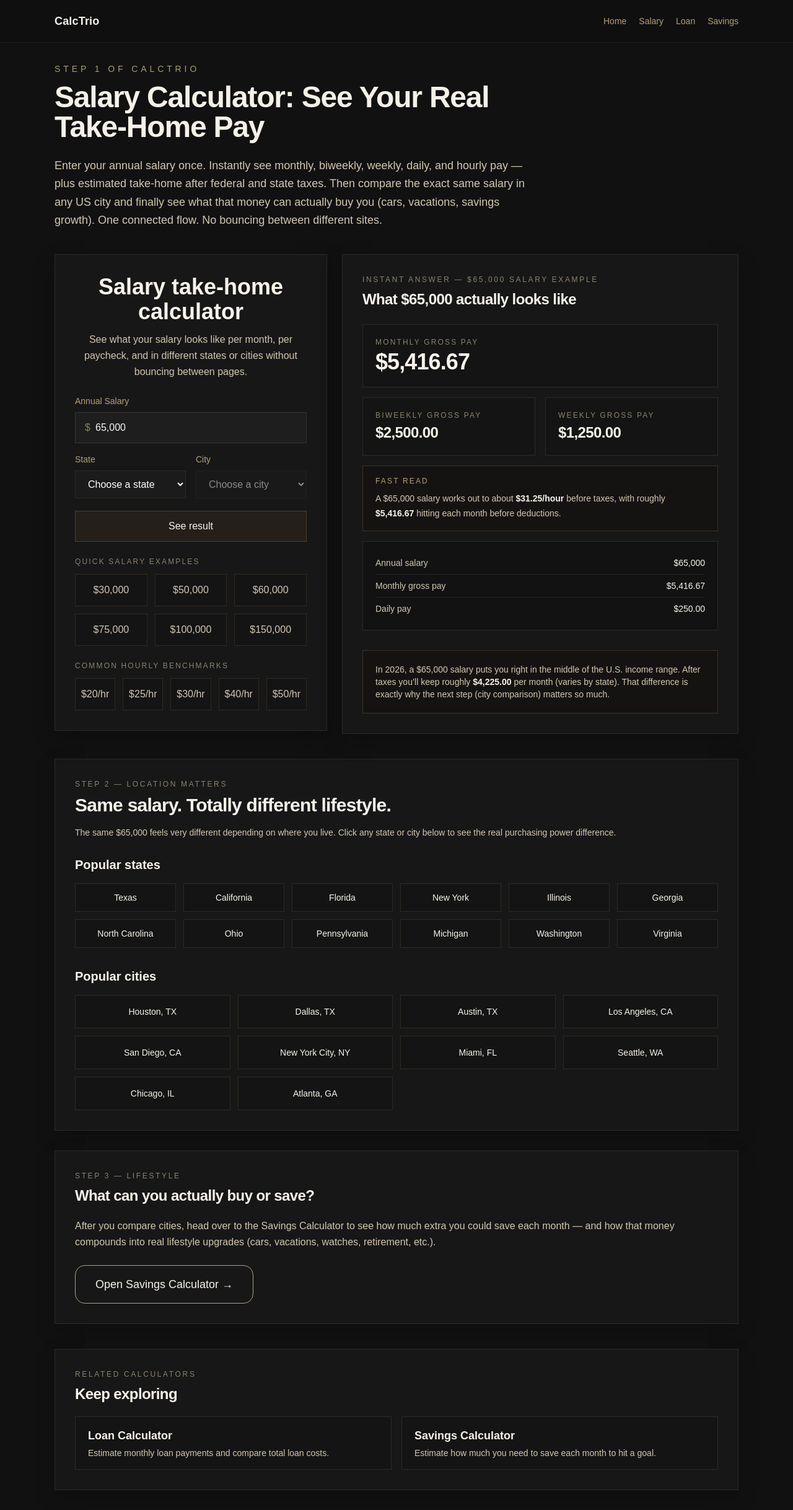
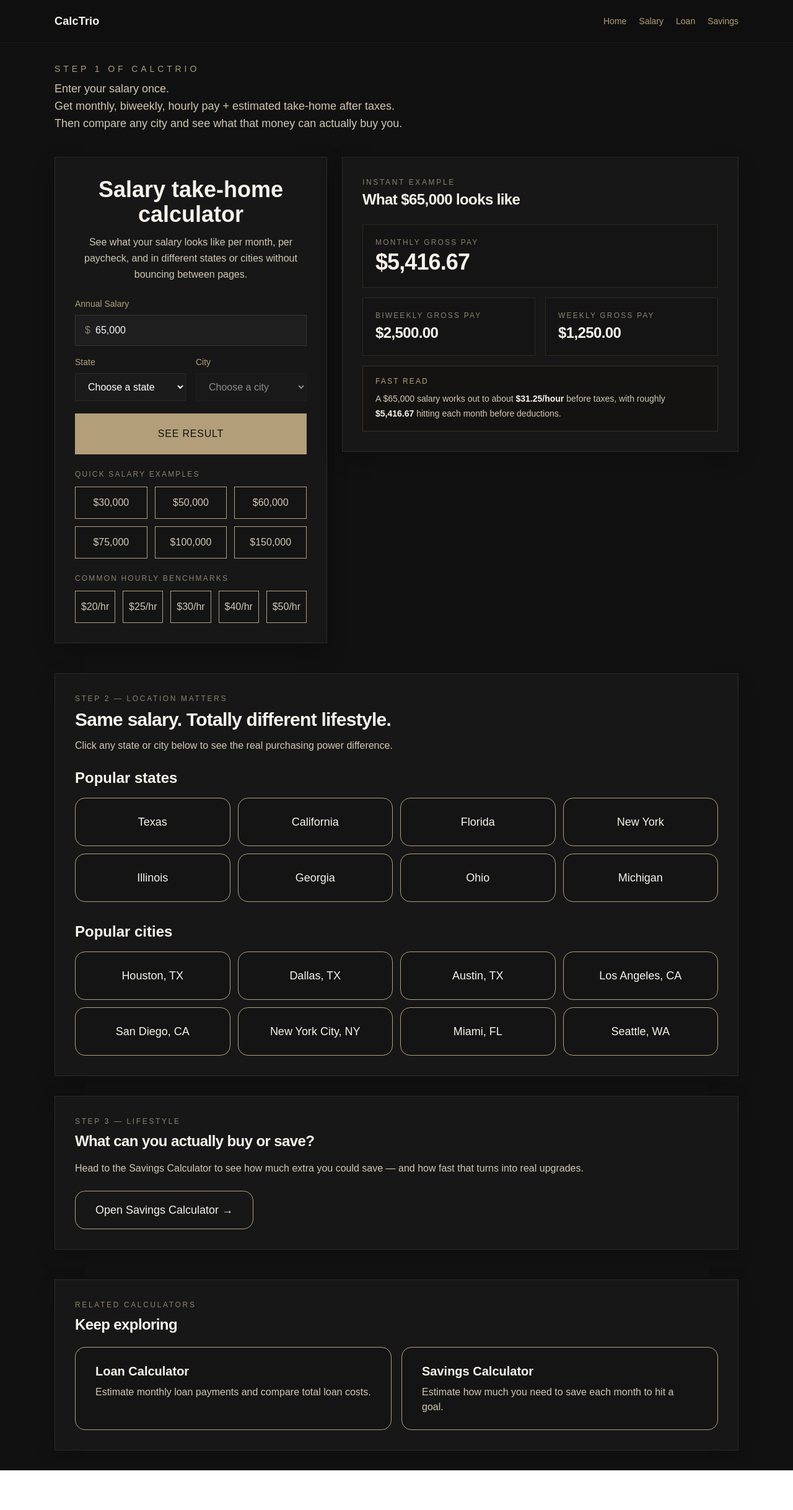
Before and after one commit to mrmagik03/calctrio, a Next.js app: page /salary in a window 1280 px wide. Shown: the whole page at 62% size. After the commit the page ends 2372 px from the top, so only its background shows below. Built offline with nearby package versions, Linux system fonts and the light colour scheme.

Commit message:
salary tweaks

```diff
--- a/app/page.tsx
+++ b/app/page.tsx
@@ -3,53 +3,53 @@ import type { Metadata } from "next";
 import SiteFooter from "./components/SiteFooter";
 
 export const metadata: Metadata = {
-  title: "Salary Calculator: See What Your Pay Is Worth in Any City + What You Can Actually Buy",
+  title: "Financial Calculators for Salary, Loans & Savings",
   description:
-    "Enter your salary → instantly compare take-home pay across US cities → see what cars, vacations, or savings that difference actually buys you. One connected trio of tools.",
+    "Use CalcTrio's free online calculators to estimate salary conversions, loan payments, and savings goals.",
   alternates: {
     canonical: "/",
   },
   openGraph: {
-    title: "Salary Calculator: See What Your Pay Is Worth in Any City + What You Can Actually Buy",
+    title: "Financial Calculators for Salary, Loans & Savings",
     description:
-      "Enter your salary → instantly compare take-home pay across US cities → see what cars, vacations, or savings that difference actually buys you.",
+      "Use CalcTrio's free online calculators to estimate salary conversions, loan payments, and savings goals.",
     url: "https://calctrio.com",
     siteName: "CalcTrio",
     type: "website",
   },
   twitter: {
-    card: "summary_large_image",
-    title: "Salary Calculator: See What Your Pay Is Worth in Any City + What You Can Actually Buy",
+    card: "summary",
+    title: "Financial Calculators for Salary, Loans & Savings",
     description:
-      "Enter your salary → instantly compare take-home pay across US cities → see what cars, vacations, or savings that difference actually buys you.",
+      "Use CalcTrio's free online calculators to estimate salary conversions, loan payments, and savings goals.",
   },
 };
 
 const trioCards = [
   {
     href: "/salary",
-    kicker: "Step 1 — Income",
-    title: "Salary Breakdown",
+    kicker: "Income",
+    title: "Salary Calculator",
     description:
-      "Turn your annual salary into monthly, biweekly, and hourly pay. See exact take-home after taxes.",
+      "Convert annual pay into monthly, biweekly, weekly, hourly, and daily numbers.",
     className:
       "border-[#2f2a22] bg-[linear-gradient(180deg,rgba(28,25,21,0.74),rgba(18,16,14,0.92)),url('https://images.unsplash.com/photo-1454165804606-c3d57bc86b40?auto=format&fit=crop&w=1200&q=80')] bg-cover bg-center hover:border-[#a89a7a]",
   },
   {
-    href: "/salary",
-    kicker: "Step 2 — Location",
-    title: "City Cost Comparison",
+    href: "/loan",
+    kicker: "Loans",
+    title: "Loan Calculator",
     description:
-      "Same salary, different city. See how far your money actually goes in Houston vs. NYC vs. Austin.",
+      "Start broad or head straight into car, boat, and RV loan calculations.",
     className:
       "border-[#3c3328] bg-[linear-gradient(180deg,rgba(34,30,24,0.74),rgba(20,18,15,0.92)),url('https://images.unsplash.com/photo-1500530855697-b586d89ba3ee?auto=format&fit=crop&w=1200&q=80')] bg-cover bg-center hover:border-[#b79a6a]",
   },
   {
     href: "/savings",
-    kicker: "Step 3 — Lifestyle",
-    title: "What Can You Actually Buy?",
+    kicker: "Goals",
+    title: "Savings Calculator",
     description:
-      "Take the difference and instantly see what car, vacation, watch, or future savings that money buys.",
+      "Estimate how much you need to save each month to reach a target on time.",
     className:
       "border-[#2f2a22] bg-[linear-gradient(180deg,rgba(28,25,21,0.74),rgba(18,16,14,0.92)),url('https://images.unsplash.com/photo-1579621970563-ebec7560ff3e?auto=format&fit=crop&w=1200&q=80')] bg-cover bg-center hover:border-[#a89a7a]",
   },
@@ -62,7 +62,7 @@ export default function Home() {
     name: "CalcTrio",
     url: "https://calctrio.com",
     description:
-      "Connected salary, cost-of-living, and lifestyle calculators. See what your pay is really worth and what it can buy.",
+      "Free online financial calculators for salary, loans, and savings planning.",
     applicationCategory: "FinanceApplication",
     operatingSystem: "All",
   };
@@ -79,24 +79,26 @@ export default function Home() {
           <div className="mx-auto w-full max-w-5xl rounded-[28px] border border-[#2a2a2a] bg-[#171717] px-8 py-14 shadow-[0_20px_80px_rgba(0,0,0,0.45)]">
             <div className="mx-auto max-w-3xl text-center">
               <p className="mb-4 text-sm uppercase tracking-[0.35em] text-[#a89a7a]">
-                The Connected Trio
+                Financial Tools
               </p>
 
-              <h1 className="mb-6 text-5xl font-bold tracking-tight text-[#f5f1e8]">
-                Your Salary.<br />Your City.<br />Your Lifestyle.
+              <h1 className="mb-4 text-5xl font-bold tracking-tight text-[#f5f1e8]">
+                CalcTrio
               </h1>
 
-              <p className="mx-auto mb-10 max-w-2xl text-xl leading-8 text-[#c8c2b5]">
-                Enter your salary once.<br />
-                See what it’s really worth after taxes and cost of living.<br />
-                Then instantly see what car, vacation, or savings that extra money buys you.
+              <p className="mx-auto mb-3 max-w-2xl text-lg text-[#c8c2b5]">
+                Three tools for salary analysis, loan planning, and savings goals.
+              </p>
+
+              <p className="mx-auto mb-10 max-w-2xl text-base leading-7 text-[#a99f90]">
+                Start with the area that matches the decision you are making right now, then move naturally into related tools without bouncing across different sites.
               </p>
             </div>
 
             <div className="grid gap-4 md:grid-cols-3">
               {trioCards.map((card) => (
                 <Link
-                  key={card.href}
+                  key={card.title}
                   href={card.href}
                   className={`rounded-3xl border px-6 py-6 text-left transition ${card.className}`}
                 >
--- a/app/salary/SalaryCalculatorClient.tsx
+++ b/app/salary/SalaryCalculatorClient.tsx
@@ -15,40 +15,40 @@ const STATE_ABBR: Record<string, string> = {
 export default function SalaryCalculatorClient() {
   const preview = getSalaryBreakdown(65000);
 
+  const shortStates = featuredStates
+    .filter(state => !["North Carolina", "Pennsylvania"].includes(state.name))
+    .slice(0, 8);
+
+  const topCities = featuredCities.slice(0, 8);
+
   return (
     <main className="min-h-screen bg-[#111111] text-[#f7f3eb]">
       <SiteHeader />
 
       <div className="mx-auto w-full max-w-6xl px-6 py-8">
-        {/* Strong intro that sells the full trio concept */}
-        <div className="mb-10 max-w-3xl">
-          <p className="mb-3 text-sm uppercase tracking-[0.35em] text-[#a89a7a]">Step 1 of CalcTrio</p>
-          <h1 className="text-4xl font-bold tracking-tight text-[#f5f1e8] md:text-5xl">
-            Salary Calculator: See Your Real Take-Home Pay
-          </h1>
-          <p className="mt-6 text-lg leading-relaxed text-[#d2c7b2]">
-            Enter your annual salary once. Instantly see monthly, biweekly, weekly, daily, and hourly pay — plus estimated take-home after federal and state taxes.
-            Then compare the exact same salary in any US city and finally see what that money can actually buy you (cars, vacations, savings growth).
-            One connected flow. No bouncing between different sites.
+        {/* Step 1 blurb */}
+        <div className="mb-10 max-w-2xl">
+          <p className="mb-2 text-sm uppercase tracking-[0.35em] text-[#a89a7a]">Step 1 of CalcTrio</p>
+          <p className="text-lg text-[#d2c7b2]">
+            Enter your salary once.<br />
+            Get monthly, biweekly, hourly pay + estimated take-home after taxes.<br />
+            Then compare any city and see what that money can actually buy you.
           </p>
         </div>
 
         <div className="grid items-start gap-6 lg:grid-cols-[minmax(0,440px)_minmax(0,1fr)]">
-          {/* Your original calculator panel — completely untouched */}
           <SalaryCalculatorPanel
             initialAmount={65000}
             title="Salary take-home calculator"
             description="See what your salary looks like per month, per paycheck, and in different states or cities without bouncing between pages."
           />
 
-          {/* Upgraded preview section */}
           <section className="border border-[#2a2a2a] bg-[#171717] px-8 py-8 shadow-[0_12px_32px_rgba(0,0,0,0.24)]">
             <div className="mb-6">
-              <p className="mb-2 text-xs uppercase tracking-[0.22em] text-[#8b826f]">Instant answer — $65,000 salary example</p>
-              <h2 className="text-2xl font-semibold tracking-tight text-[#f7f3eb]">What $65,000 actually looks like</h2>
+              <p className="mb-1 text-xs uppercase tracking-[0.22em] text-[#8b826f]">Instant example</p>
+              <h2 className="text-2xl font-semibold tracking-tight text-[#f7f3eb]">What $65,000 looks like</h2>
             </div>
 
-            {/* Your original preview cards — kept 100% the same */}
             <div className="space-y-4">
               <div className="border border-[#2f2a22] bg-[#141414] px-5 py-5">
                 <p className="mb-1 text-xs uppercase tracking-[0.18em] text-[#8b826f]">Monthly gross pay</p>
@@ -72,43 +72,28 @@ export default function SalaryCalculatorClient() {
                   A {formatCurrency(65000, 0)} salary works out to about <span className="font-semibold text-[#f7f3eb]">{formatCurrency(preview.hourlyGross)}/hour</span> before taxes, with roughly <span className="font-semibold text-[#f7f3eb]">{formatCurrency(preview.monthlyGross)}</span> hitting each month before deductions.
                 </p>
               </div>
-
-              <div className="border border-[#2a2a2a] bg-[#121212] px-5 py-4 text-sm text-[#d2c7b2]">
-                <div className="flex items-center justify-between py-2"><span>Annual salary</span><span className="font-medium text-[#f7f3eb]">{formatCurrency(65000, 0)}</span></div>
-                <div className="flex items-center justify-between border-t border-[#232323] py-2"><span>Monthly gross pay</span><span className="font-medium text-[#f7f3eb]">{formatCurrency(preview.monthlyGross)}</span></div>
-                <div className="flex items-center justify-between border-t border-[#232323] py-2"><span>Daily pay</span><span className="font-medium text-[#f7f3eb]">{formatCurrency(preview.dailyGross)}</span></div>
-              </div>
-            </div>
-
-            {/* New helpful context box */}
-            <div className="mt-8 border border-[#3a3128] bg-[#151311] p-5 text-sm">
-              <p className="text-[#d2c7b2]">
-                In 2026, a $65,000 salary puts you right in the middle of the U.S. income range.
-                After taxes you’ll keep roughly <span className="font-semibold text-[#f7f3eb]">{formatCurrency(Math.round(preview.monthlyGross * 0.78))}</span> per month (varies by state).
-                That difference is exactly why the next step (city comparison) matters so much.
-              </p>
             </div>
           </section>
         </div>
 
-        {/* Upgraded comparison section */}
-        <section className="mt-10 border border-[#2a2a2a] bg-[#171717] px-8 py-8 shadow-[0_12px_32px_rgba(0,0,0,0.18)]">
+        {/* Step 2 — button-style links */}
+        <section className="mt-12 border border-[#2a2a2a] bg-[#171717] px-8 py-8 shadow-[0_12px_32px_rgba(0,0,0,0.18)]">
           <div className="mb-6">
             <p className="mb-2 text-xs uppercase tracking-[0.22em] text-[#8b826f]">Step 2 — Location matters</p>
             <h2 className="text-3xl font-semibold tracking-tight text-[#f7f3eb]">Same salary. Totally different lifestyle.</h2>
-            <p className="mt-3 text-sm leading-7 text-[#d2c7b2]">
-              The same $65,000 feels very different depending on where you live. Click any state or city below to see the real purchasing power difference.
+            <p className="mt-3 text-base text-[#d2c7b2]">
+              Click any state or city below to see the real purchasing power difference.
             </p>
           </div>
 
           <div className="mb-8">
-            <h3 className="text-xl font-semibold text-[#f7f3eb]">Popular states</h3>
-            <div className="mt-4 grid grid-cols-2 gap-3 md:grid-cols-4 lg:grid-cols-6">
-              {featuredStates.map((state) => (
+            <h3 className="mb-4 text-2xl font-semibold text-[#f7f3eb]">Popular states</h3>
+            <div className="grid grid-cols-2 gap-3 md:grid-cols-4">
+              {shortStates.map((state) => (
                 <Link
                   key={state.slug}
                   href={`/salary/65000/${state.slug}`}
-                  className="border border-[#2f2a22] bg-[#141414] px-3 py-3 text-center text-sm text-[#d2c7b2] transition-colors hover:border-[#b29f7a] hover:text-[#f7f3eb]"
+                  className="border border-[#b29f7a] bg-[#141414] px-8 py-6 text-center text-lg font-medium text-[#f7f3eb] rounded-2xl transition-all hover:bg-[#b29f7a] hover:text-[#111111]"
                 >
                   {state.name}
                 </Link>
@@ -117,13 +102,13 @@ export default function SalaryCalculatorClient() {
           </div>
 
           <div>
-            <h3 className="text-xl font-semibold text-[#f7f3eb]">Popular cities</h3>
-            <div className="mt-4 grid gap-3 md:grid-cols-2 lg:grid-cols-4">
-              {featuredCities.map((city) => (
+            <h3 className="mb-4 text-2xl font-semibold text-[#f7f3eb]">Popular cities</h3>
+            <div className="grid grid-cols-2 gap-3 md:grid-cols-4">
+              {topCities.map((city) => (
                 <Link
                   key={`${city.stateSlug}-${city.slug}`}
                   href={`/salary/65000/${city.stateSlug}/${city.slug}`}
-                  className="border border-[#2f2a22] bg-[#141414] px-4 py-4 text-center text-sm text-[#d2c7b2] transition-colors hover:border-[#b29f7a] hover:text-[#f7f3eb]"
+                  className="border border-[#b29f7a] bg-[#141414] px-8 py-6 text-center text-lg font-medium text-[#f7f3eb] rounded-2xl transition-all hover:bg-[#b29f7a] hover:text-[#111111]"
                 >
                   {city.name}, {STATE_ABBR[city.stateName] ?? city.stateName}
                 </Link>
@@ -132,38 +117,35 @@ export default function SalaryCalculatorClient() {
           </div>
         </section>
 
-        {/* New Step 3 section that ties the trio together */}
+        {/* Step 3 — already perfect */}
         <section className="mt-8 border border-[#2a2a2a] bg-[#171717] px-8 py-8 shadow-[0_12px_32px_rgba(0,0,0,0.18)]">
-          <div className="mb-5">
-            <p className="mb-2 text-xs uppercase tracking-[0.22em] text-[#8b826f]">Step 3 — Lifestyle</p>
-            <h2 className="text-2xl font-semibold tracking-tight text-[#f7f3eb]">What can you actually buy or save?</h2>
-          </div>
-          <p className="text-[#d2c7b2] leading-relaxed">
-            After you compare cities, head over to the Savings Calculator to see how much extra you could save each month —
-            and how that money compounds into real lifestyle upgrades (cars, vacations, watches, retirement, etc.).
+          <p className="mb-2 text-xs uppercase tracking-[0.22em] text-[#8b826f]">Step 3 — Lifestyle</p>
+          <h2 className="text-2xl font-semibold tracking-tight text-[#f7f3eb]">What can you actually buy or save?</h2>
+          <p className="mt-4 text-[#d2c7b2]">
+            Head to the Savings Calculator to see how much extra you could save — and how fast that turns into real upgrades.
           </p>
           <Link
             href="/savings"
-            className="mt-6 inline-flex items-center rounded-2xl border border-[#b29f7a] px-8 py-4 text-lg font-medium text-[#f7f3eb] hover:bg-[#b29f7a] hover:text-[#111111] transition-colors"
+            className="mt-6 inline-flex items-center rounded-2xl border border-[#b29f7a] px-8 py-4 text-lg font-medium text-[#f7f3eb] hover:bg-[#b29f7a] hover:text-[#111111]"
           >
             Open Savings Calculator →
           </Link>
         </section>
 
-        {/* Your original related calculators section — untouched */}
-        <section className="mt-10 border border-[#2a2a2a] bg-[#171717] px-8 py-8 shadow-[0_12px_32px_rgba(0,0,0,0.18)]">
+        {/* Related calculators — now also real buttons */}
+        <section className="mt-12 border border-[#2a2a2a] bg-[#171717] px-8 py-8 shadow-[0_12px_32px_rgba(0,0,0,0.18)]">
           <div className="mb-5">
             <p className="mb-2 text-xs uppercase tracking-[0.22em] text-[#8b826f]">Related calculators</p>
             <h2 className="text-2xl font-semibold tracking-tight text-[#f7f3eb]">Keep exploring</h2>
           </div>
           <div className="grid gap-4 sm:grid-cols-2">
-            <Link href="/loan" className="border border-[#2f2a22] bg-[#141414] px-5 py-4 transition-colors duration-200 hover:border-[#b29f7a]">
-              <p className="text-lg font-semibold text-[#f7f3eb]">Loan Calculator</p>
-              <p className="mt-1 text-sm text-[#d2c7b2]">Estimate monthly loan payments and compare total loan costs.</p>
+            <Link href="/loan" className="group border border-[#b29f7a] bg-[#141414] px-8 py-6 rounded-2xl transition-all hover:bg-[#b29f7a] hover:text-[#111111] flex flex-col">
+              <p className="text-xl font-semibold text-[#f7f3eb] group-hover:text-[#111111]">Loan Calculator</p>
+              <p className="mt-2 text-[#d2c7b2] group-hover:text-[#111111]">Estimate monthly loan payments and compare total loan costs.</p>
             </Link>
-            <Link href="/savings" className="border border-[#2f2a22] bg-[#141414] px-5 py-4 transition-colors duration-200 hover:border-[#b29f7a]">
-              <p className="text-lg font-semibold text-[#f7f3eb]">Savings Calculator</p>
-              <p className="mt-1 text-sm text-[#d2c7b2]">Estimate how much you need to save each month to hit a goal.</p>
+            <Link href="/savings" className="group border border-[#b29f7a] bg-[#141414] px-8 py-6 rounded-2xl transition-all hover:bg-[#b29f7a] hover:text-[#111111] flex flex-col">
+              <p className="text-xl font-semibold text-[#f7f3eb] group-hover:text-[#111111]">Savings Calculator</p>
+              <p className="mt-2 text-[#d2c7b2] group-hover:text-[#111111]">Estimate how much you need to save each month to hit a goal.</p>
             </Link>
           </div>
         </section>
--- a/app/salary/components/SalaryCalculatorPanel.tsx
+++ b/app/salary/components/SalaryCalculatorPanel.tsx
@@ -54,9 +54,9 @@ export default function SalaryCalculatorPanel({
   return (
     <section className="border border-[#2a2a2a] bg-[#171717] px-8 py-8 shadow-[0_12px_32px_rgba(0,0,0,0.28)]">
       {title && (
-      <h1 className="mb-3 text-center text-4xl font-bold">
-      {title}
-      </h1>
+        <h1 className="mb-3 text-center text-4xl font-bold">
+          {title}
+        </h1>
       )}
       <p className="mb-6 text-center text-base text-[#d2c7b2] leading-relaxed">{description}</p>
 
@@ -119,6 +119,7 @@ export default function SalaryCalculatorPanel({
         </div>
       </div>
 
+      {/* Middle-ground bold "SEE RESULT" button */}
       <div className="mx-auto mt-5 flex w-full max-w-2xl justify-center">
         <button
           type="button"
@@ -126,12 +127,13 @@ export default function SalaryCalculatorPanel({
             setAmountInput(formatInput(currentAmount));
             navigate(currentAmount, stateSlug, citySlug);
           }}
-          className="w-full border border-[#4a4034] bg-[#241f19] px-6 py-3 transition-all duration-200 hover:border-[#b29f7a] hover:bg-[#2d271f] active:scale-[0.99]"
+          className="w-full border border-[#b29f7a] bg-[#b29f7a] px-8 py-5 text-2xl font-bold tracking-wider text-[#111111] transition-all hover:brightness-110"
         >
-          See result
+          SEE RESULT
         </button>
       </div>
 
+      {/* Quick salary examples */}
       <div className="mx-auto mt-6 w-full max-w-2xl">
         <p className="mb-3 text-xs uppercase tracking-[0.18em] text-[#8b826f]">Quick salary examples</p>
         <div className="grid grid-cols-2 gap-3 md:grid-cols-3">
@@ -143,7 +145,7 @@ export default function SalaryCalculatorPanel({
                 setAmountInput(formatInput(amount));
                 navigate(amount, stateSlug, citySlug);
               }}
-              className="flex min-h-[52px] items-center justify-center border border-[#2f2a22] bg-[#141414] px-4 py-3 text-center text-sm text-[#d2c7b2] transition-colors duration-200 hover:border-[#b29f7a] hover:text-[#f7f3eb]"
+              className="flex min-h-[52px] items-center justify-center border border-[#b29f7a] bg-[#141414] px-4 py-3 text-center text-sm font-medium text-[#d2c7b2] transition-all hover:bg-[#b29f7a] hover:text-[#111111]"
             >
               ${amount.toLocaleString()}
             </button>
@@ -151,6 +153,7 @@ export default function SalaryCalculatorPanel({
         </div>
       </div>
 
+      {/* Hourly benchmarks */}
       <div className="mx-auto mt-6 w-full max-w-2xl">
         <p className="mb-3 text-xs uppercase tracking-[0.18em] text-[#8b826f]">Common hourly benchmarks</p>
         <div className="grid grid-cols-2 gap-3 md:grid-cols-5">
@@ -164,7 +167,7 @@ export default function SalaryCalculatorPanel({
                   setAmountInput(formatInput(amount));
                   navigate(amount, stateSlug, citySlug);
                 }}
-                className="flex min-h-[52px] items-center justify-center border border-[#2f2a22] bg-[#141414] px-4 py-3 text-center text-sm text-[#d2c7b2] transition-colors duration-200 hover:border-[#b29f7a] hover:text-[#f7f3eb]"
+                className="flex min-h-[52px] items-center justify-center border border-[#b29f7a] bg-[#141414] px-4 py-3 text-center text-sm font-medium text-[#d2c7b2] transition-all hover:bg-[#b29f7a] hover:text-[#111111]"
               >
                 ${hourly}/hr
               </button>
```
